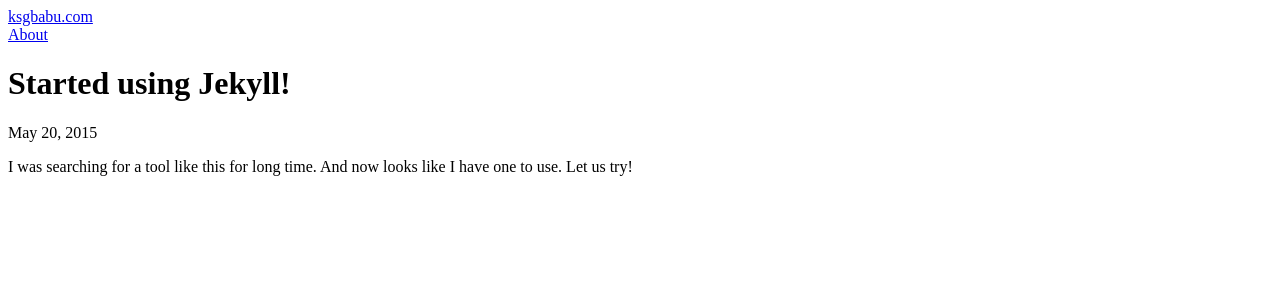
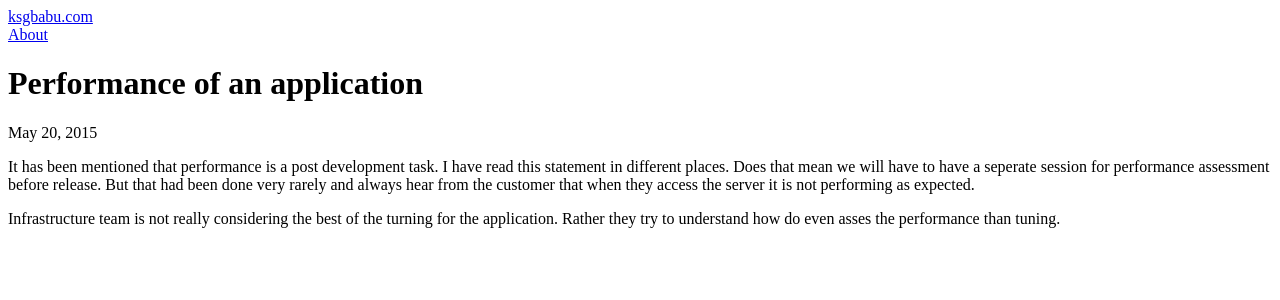
Before and after one commit to ksgbabu/ksgbabu.github.io, a Jekyll site: the page built from _posts/2015-05-20-Performance-of-an-application.markdown, in a window 1280 px wide. Shown: the top 300 px of the page. Built offline with Jekyll 4.4.1, drawn with Linux system fonts in a browser that asks for light colours.

```diff
--- a/_posts/2015-05-20-Performance-of-an-application.markdown
+++ b/_posts/2015-05-20-Performance-of-an-application.markdown
@@ -1,8 +1,10 @@
 ---
 layout: post
-title:  "Started using Jekyll!"
-date:   2015-05-20 07:38:54
-categories: jekyll update
+title:  "Performance of an application"
+date:   2015-05-20 14:38:54
+categories: Performance application
 ---
 
-I was searching for a tool like this for long time.  And now looks like I have one to use.  Let us try!
+It has been mentioned that performance is a post development task.  I have read this statement in different places.  Does that mean we will have to have a seperate session for performance assessment before release.  But that had been done very rarely and always hear from the customer that when they access the server it is not performing as expected.
+
+Infrastructure team is not really considering the best of the turning for the application.  Rather they try to understand how do even asses the performance than tuning.
--- a/_posts/2015-05-22-hardway-to-learn-jekyll.markdown
+++ b/_posts/2015-05-22-hardway-to-learn-jekyll.markdown
@@ -20,3 +20,5 @@
 
 
 I understood that the vim is not a good way to type english.  It is for coders editor mostly.  That too is not working good when we cut and paste anything.  Did that behave like that to stop cut and paste coding.  Lol!  I can't say that.
+
+I don't get how the posts can be formated with the layouts.  I tried a bit but the included pages are not really picked up!
```
Also changed, not shown: _posts/2015-05-20-welcome-to-jekyll.markdown (+4 -6 lines), _posts/2015-05-27-Intergraion-server-best-practices.md (added, +7 -0 lines), _posts/2015-05-27-Automation-and-integration-tests.md (added).
